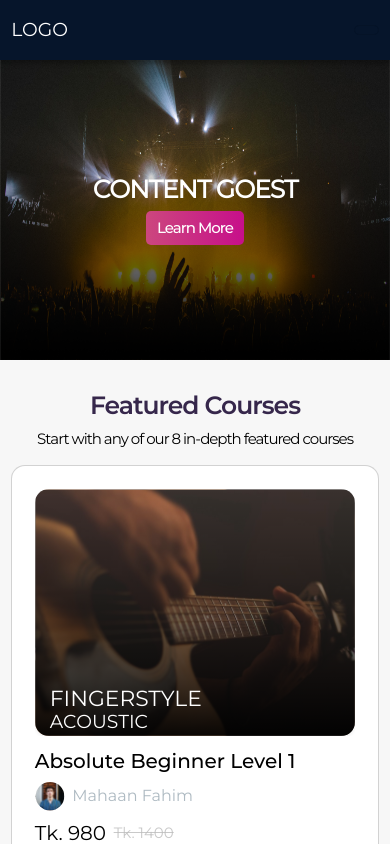
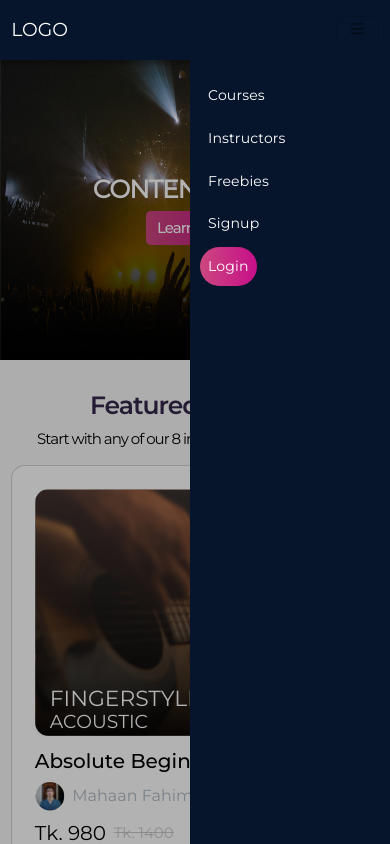
Before and after one commit to ashiqul33/melody, a Next.js app: page / in a window 390 px wide. Both pictures are taken after a click on the button "Toggle navigation". Shown: the top 844 px of the page. Built offline with nearby package versions, Linux system fonts and the light colour scheme.

Commit message:
mobile Drawer fixed

```diff
--- a/components/Home/Header.tsx
+++ b/components/Home/Header.tsx
@@ -1,23 +1,8 @@
 import { NextPage } from "next";
-import React, { useEffect } from "react";
+import React, { useState } from "react";
 
 const Header: NextPage = () => {
-  useEffect(() => {
-    const toggle = document.getElementById("toggle");
-    const mobileNav = document.getElementById("side-drawer");
-
-    // toggle.onclick = function () {
-    //   toggle?.classList.toggle("toggle_active");
-    //   mobileNav?.classList.toggle("sidebar_active");
-    // };
-
-    function closeSideDrawer() {
-      const toggle = document.getElementById("toggle");
-      const mobileNav = document.getElementById("side-drawer");
-      toggle?.classList.remove("toggle_active");
-      mobileNav?.classList.remove("sidebar_active");
-    }
-  }, []);
+  const [activeDrawer, setActiveDrawer] = useState(false);
 
   return (
     <div>
@@ -35,7 +20,11 @@ const Header: NextPage = () => {
           </a>
 
           <button
-            className="navbar-toggler shadow-none text-white"
+            onClick={() => setActiveDrawer(!activeDrawer)}
+            className={
+              "navbar-toggler shadow-none text-white" +
+              (activeDrawer ? "toggle_active" : "")
+            }
             type="button"
             id="toggle"
             data-bs-toggle="collapse"
@@ -43,7 +32,6 @@ const Header: NextPage = () => {
             aria-controls="bdNavbar"
             aria-expanded="false"
             aria-label="Toggle navigation"
-            // onClick="myFunction()"
           >
             <span className="bi bi-list"></span>
             <span className="bi bi-x-lg"></span>
@@ -83,7 +71,10 @@ const Header: NextPage = () => {
           </div>
         </nav>
       </header>
-      <div className="sidebar" id="side-drawer">
+      <div
+        className={`sidebar ${activeDrawer ? "sidebar_active" : ""}`}
+        id="side-drawer"
+      >
         <ul className="list-unstyled">
           <li className="nav-item mb-1">
             <a className="sidebar_link" href="#">
@@ -115,7 +106,7 @@ const Header: NextPage = () => {
       <div
         id="side-drawer-void"
         className="position-fixed"
-        // onClick="closeSideDrawer()"
+        onClick={() => setActiveDrawer(false)}
       ></div>
     </div>
   );
--- a/package.json
+++ b/package.json
@@ -10,9 +10,11 @@
   },
   "dependencies": {
     "bootstrap": "^5.2.1",
+    "bootstrap-icons": "^1.9.1",
     "next": "12.2.5",
     "react": "18.2.0",
-    "react-dom": "18.2.0"
+    "react-dom": "18.2.0",
+    "react-uuid": "^1.0.3"
   },
   "devDependencies": {
     "@types/node": "18.7.15",
--- a/pages/_app.tsx
+++ b/pages/_app.tsx
@@ -1,4 +1,5 @@
-import "bootstrap/dist/css/bootstrap.css";
+import "bootstrap/scss/bootstrap.scss";
+import "bootstrap-icons/font/bootstrap-icons.scss";
 
 import "../styles/cart_list.scss";
 import "../styles/common.scss";
```
Also changed, not shown: 1 other file (tests, documents, lock files or other folders).
